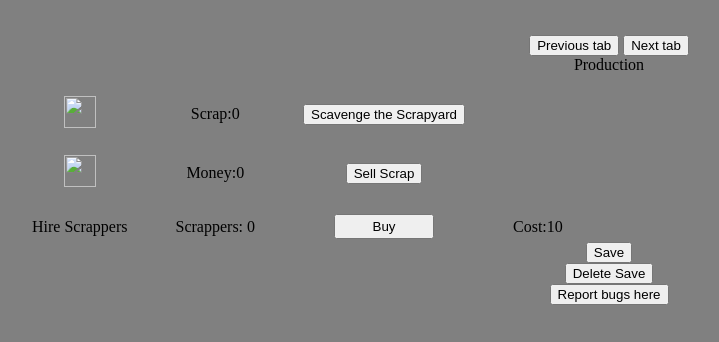
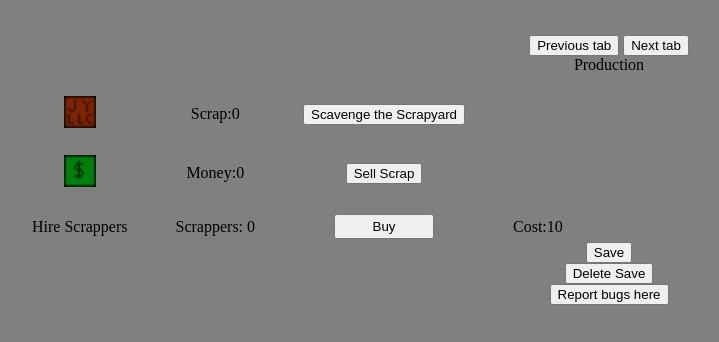
Before and after one commit to YuriVitch/Scrap-Idler, a plain HTML site: page index.html in a window 1280 px wide. Shown: the whole page, without its empty margins (31-750 px from the left). Drawn offline with Linux system fonts and the light colour scheme.

Commit message:
Re-adds sprites

```diff
--- a/index.html
+++ b/index.html
@@ -10,12 +10,12 @@
 			<span>Production</span>
 			<table>
 				<tr>
-					<td><img src="/sprites/Junkyard.png" height="32" width="32"/></td>
+					<td><img src="sprites/junkyard.png" height="32" width="32"/></td>
 					<td>Scrap:<span id="Scrap">0</span>
 					<td><button onClick="incrimentScrap(1)">Scavenge the Scrapyard</button>
 				</tr>
 				<tr>
-				<td><img src="/sprites/Cash.png" height="32" width="32"/></td>
+				<td><img src="sprites/money.png" height="32" width="32"/></td>
 					<td>Money:<span id="Money">0</span>
 					<td><button onClick="sellScrap()">Sell Scrap</button>
 				</tr>
```
Also changed, not shown: sprites/junkyard.png (added), sprites/money.png (added).
